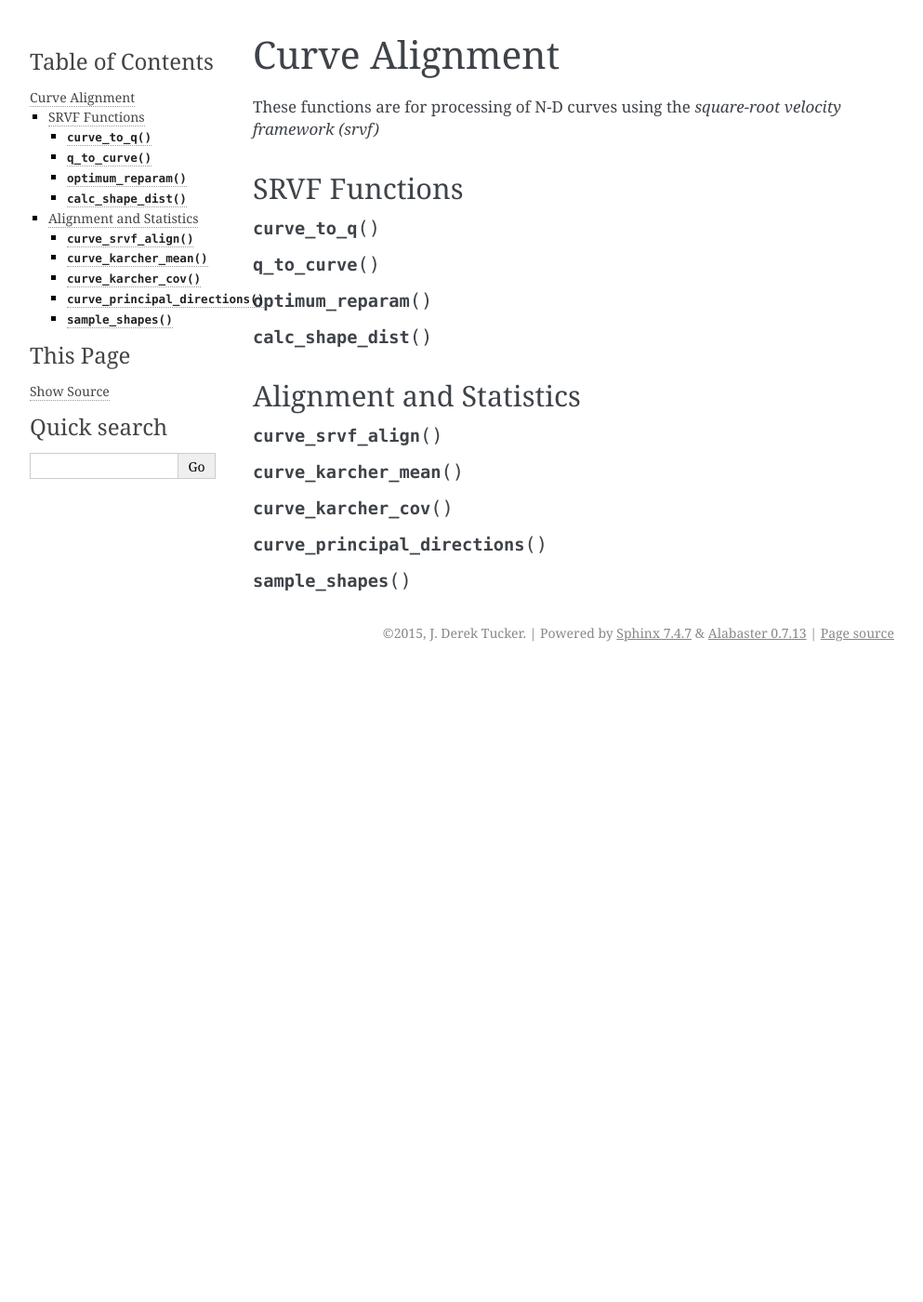
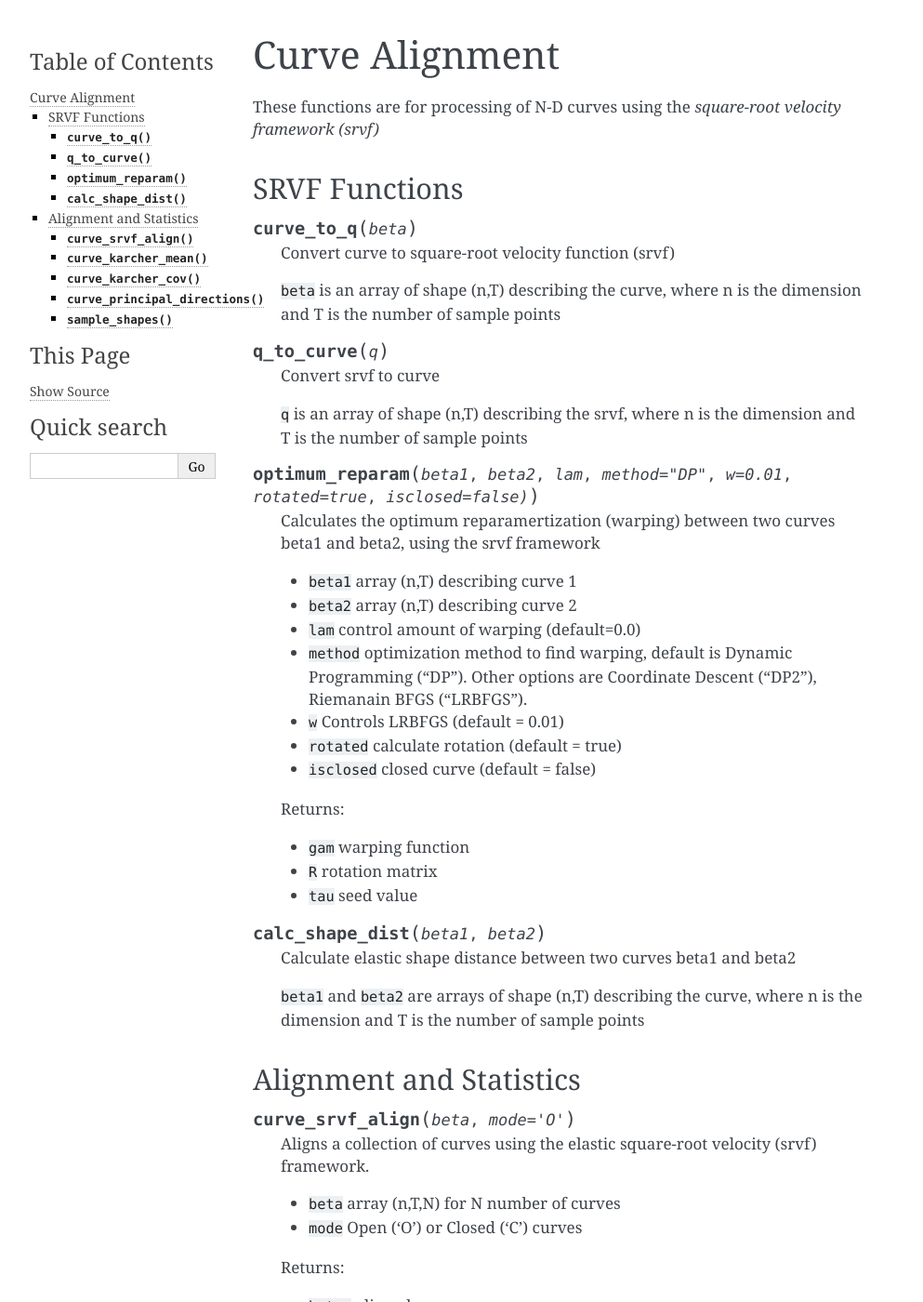
Before and after one commit to jdtuck/ElasticFDA.jl, a Sphinx documentation site: the page built from doc/source/curves.rst, in a window 1280 px wide and 1400 px high. Shown: the whole window at 93% size, without its empty margins (148-1141 px from the left). Built offline with Sphinx 7.4.7, drawn with Linux system fonts in a browser that asks for light colours; formulas are drawn with MathJax 3; some of the changed text lies outside the part shown.

Commit message:
first draft of documentation done

```diff
--- a/doc/source/curves.rst
+++ b/doc/source/curves.rst
@@ -6,22 +6,109 @@ velocity framework (srvf)*
 
 SRVF Functions
 --------------
-.. function:: curve_to_q
+.. function:: curve_to_q(beta)
 
-.. function:: q_to_curve
+    Convert curve to square-root velocity function (srvf)
 
-.. function:: optimum_reparam
+    ``beta`` is an array of shape (n,T) describing the curve, where n is the dimension and T is the number of sample points
 
-.. function:: calc_shape_dist
+.. function:: q_to_curve(q)
+
+    Convert srvf to curve
+
+    ``q`` is an array of shape (n,T) describing the srvf, where n is the dimension and T is the number of sample points
+
+.. function:: optimum_reparam(beta1, beta2, lam, method="DP", w=0.01, rotated=true, isclosed=false))
+
+    Calculates the optimum reparamertization (warping) between two curves beta1 and beta2, using the srvf framework
+
+    + ``beta1`` array (n,T) describing curve 1
+    + ``beta2`` array (n,T) describing curve 2
+    + ``lam`` control amount of warping (default=0.0)
+    + ``method`` optimization method to find warping, default is Dynamic Programming ("DP"). Other options are Coordinate Descent ("DP2"), Riemanain BFGS ("LRBFGS").
+    + ``w`` Controls LRBFGS (default = 0.01)
+    + ``rotated`` calculate rotation (default = true)
+    + ``isclosed`` closed curve (default = false)
+
+    Returns:
+
+    + ``gam`` warping function
+    + ``R`` rotation matrix
+    + ``tau`` seed value
+
+.. function:: calc_shape_dist(beta1, beta2)
+
+    Calculate elastic shape distance between two curves beta1 and beta2
+
+    ``beta1`` and ``beta2`` are arrays of shape (n,T) describing the curve, where n is the dimension and T is the number of sample points
 
 Alignment and Statistics
 ------------------------
-.. function:: curve_srvf_align
+.. function:: curve_srvf_align(beta, mode='O')
 
-.. function:: curve_karcher_mean
+    Aligns a collection of curves using the elastic square-root velocity (srvf) framework.
 
-.. function:: curve_karcher_cov
+    + ``beta`` array (n,T,N) for N number of curves
+    + ``mode`` Open ('O') or Closed ('C') curves
 
-.. function:: curve_principal_directions
+    Returns:
 
-.. function:: sample_shapes
+    + ``betan`` aligned curves
+    + ``qn`` aligned srvfs
+    + ``betamean`` mean curve
+    + ``q_mu`` mean srvf
+
+.. function:: curve_karcher_mean(beta, mode='O')
+
+    Calculates Karcher mean of a collection of curves using the elastic square-root velocity (srvf) framework.
+
+    + ``beta`` array (n,T,N) for N number of curves
+    + ``mode`` Open ('O') or Closed ('C') curves
+
+    Returns:
+
+    + ``mu`` mean srvf
+    + ``betamean`` mean curve
+    + ``v`` shooting vectors
+    + ``q`` array of srvfs
+
+.. function:: curve_karcher_cov(betamean, beta, mode='O')
+
+    Calculate Karcher Covariance of a set of curves
+
+    + ``betamean`` array (n,T) of mean curve
+    + ``beta`` array (n,T,N) for N number of curves
+    + ``mode`` Open ('O') or Closed ('C') curves
+
+    Returns:
+
+    + ``K`` covariance matrix
+
+.. function:: curve_principal_directions(betamean, mu, K; mode='O', no=3, N=5)
+
+    Calculate principal directions of a set of curves
+
+    + ``betamean`` array (n,T) of mean curve
+    + ``mu`` array (n,T) of mean srvf
+    + ``K`` array (T,T) covariance matrix
+    + ``mode`` Open ('O') or Closed ('C') curve
+    + ``no`` number of components
+    + ``N`` number of samples on each side of mean
+
+    Returns:
+
+    + ``pd`` array describing principal directions
+
+.. function:: sample_shapes(mu, K; mode='O', no=3, numSamp=10)
+
+    Sample shapes from model
+
+    + ``mu`` array (n,T) mean srvf
+    + ``K`` array (T,T) covariance matrix
+    + ``mode`` Open ('O') or Closed ('C') curves
+    + ``no`` number of principal components
+    + ``numSamp`` number of samples
+
+    Return:
+
+    + ``samples`` array (n,T,numSamp) of sample curves
```
Also changed, not shown: doc/source/alignment.rst (+38 -36 lines), doc/source/bayes.rst (+13 -12 lines), doc/source/fPCA.rst (+32 -29 lines), doc/source/regression.rst (+69 -65 lines), 1 other file.
